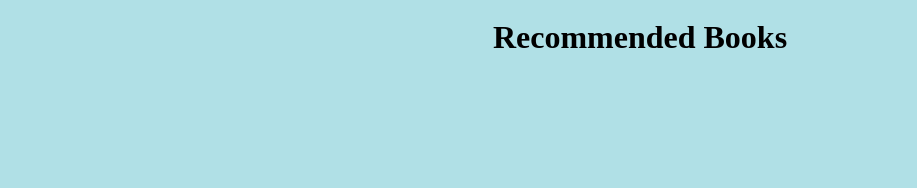
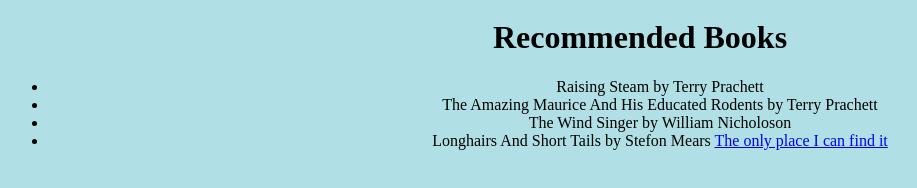
Before and after one commit to NicolasEscardo/nicolasescardo.github.io, a plain HTML site: page books.html in a window 1280 px wide. Shown: the part 28-216 px from the top of the page, without its empty margins (0-917 px from the left). Drawn offline with Linux system fonts and the light colour scheme.

Commit message:
Add books

```diff
--- a/books.html
+++ b/books.html
@@ -9,5 +9,10 @@
   <a href="https://github.com/NicolasEscardo/nicolasescardo.github.io"><i>Hosted on Github</i></a>
   <br>
   <h1>Recommended Books</h1>
+  <ul>
+    <li>Raising Steam by Terry Prachett</li>
+    <li>The Amazing Maurice And His Educated Rodents by Terry Prachett</li>
+    <li>The Wind Singer by William Nicholoson</li>
+    <li>Longhairs And Short Tails by Stefon Mears <a href="https://www.amazon.com/gp/product/B087BPFVDJ/ref=dbs_a_def_rwt_bibl_vppi_i30">The only place I can find it</a>
 </body>
 </html>
```
